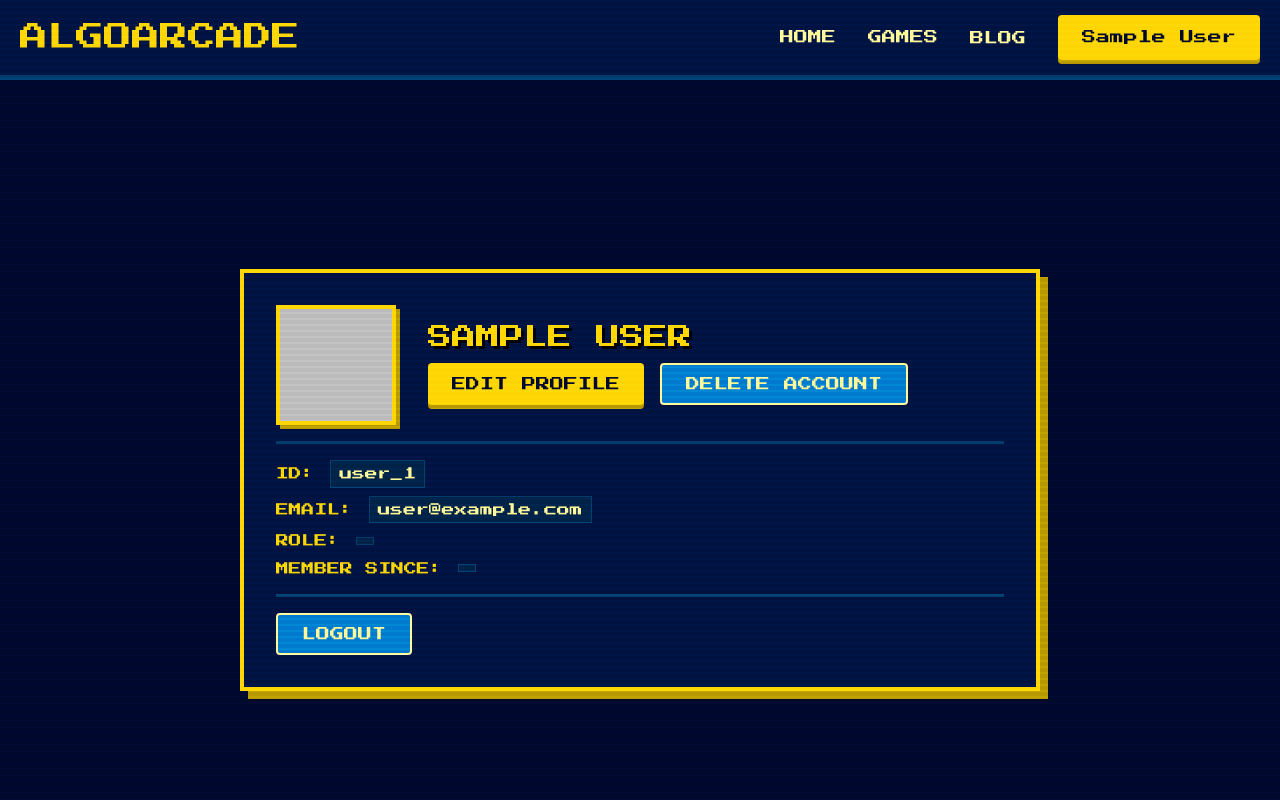
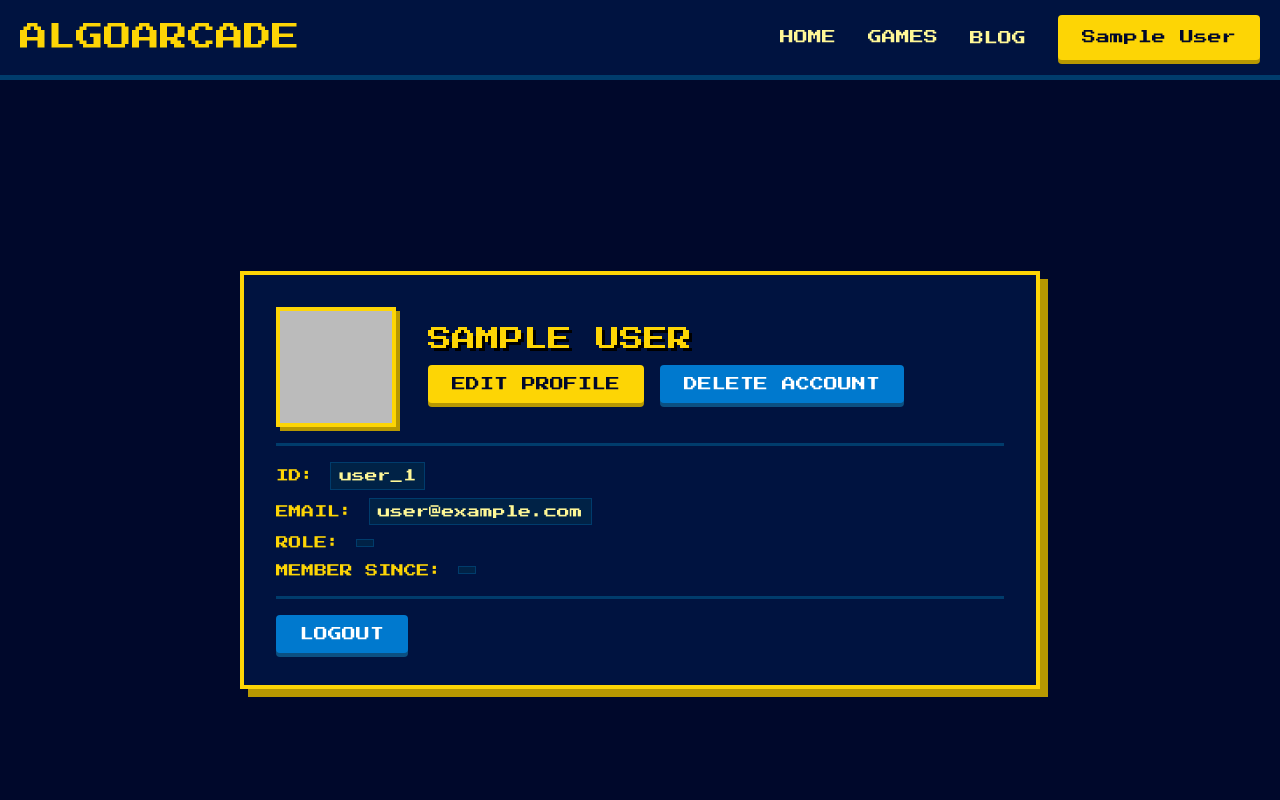
Before and after one commit to TeachingHub/algoarcade, a React app in the folder frontend/: page /profile in a window 1280 px wide. Shown: the top 800 px of the page. Built offline with nearby package versions, Linux system fonts and the light colour scheme; no server answers; the database is empty; sample sign-in values are in the browser's storage; the HTML template or start-up script is replaced by a standard one.

Commit message:
style: Refine button styles for secondary and danger variants, introduce new box-shadow variables, and remove global body overlay.

```diff
--- a/frontend/src/styles/components/shared/Button.module.css
+++ b/frontend/src/styles/components/shared/Button.module.css
@@ -21,20 +21,20 @@
 }
 
 .primary:hover {
-  transform: translateY(2px);
-  box-shadow: 0px 2px 0px var(--yellow-box-shadow);
+    transform: translateY(2px);
+    box-shadow: 0px 2px 0px var(--yellow-box-shadow);
 }
 
 .secondary {
     background-color: var(--secondary);
-    color: var(--secondary-foreground);
-    border: 2px solid var(--secondary-foreground);
+    color: var(--white);
+    box-shadow: 0px 4px 0px var(--secondary-box-shadow);
 }
 
 .secondary:hover {
     transform: translateY(2px);
-    border: 2px solid transparent;
-    color: var(--accent-foreground);
+    box-shadow: 0px 2px 0px var(--secondary-box-shadow);
+    color: var(--white);
 }
 
 .tertiary {
@@ -62,18 +62,14 @@
 }
 
 .danger {
-    background-color: transparent;
-    color: var(--destructive);
-    border: 2px solid var(--destructive);
-    font-weight: bold;
-    transition: all 0.2s ease;
+    background-color: var(--destructive);
+    color: var(--white);
+    box-shadow: 0px 4px 0px var(--destructive-box-shadow);
 }
 
 .danger:hover {
-    background-color: var(--destructive);
-    color: var(--white);
-    transform: translateY(-2px);
-    box-shadow: 0 4px 12px rgba(var(--destructive), 0.3);
+    transform: translateY(2px);
+    box-shadow: 0px 2px 0px var(--destructive-box-shadow);
 }
 
 .fullWidth {
--- a/frontend/src/styles/global.css
+++ b/frontend/src/styles/global.css
@@ -40,12 +40,15 @@
   /* Destructive red */
   --destructive: #d40924;
   --destructive-foreground: #fff897;
+  --destructive-box-shadow: #b51d1d66;
 
   /* Borders and inputs */
   --border: #003c6c;
   --input: #002246;
   --ring: #fdd505;
   --yellow-box-shadow: #b79801;
+  --secondary-box-shadow: #0b5082;
+  --destructive-box-shadow: #b51d1d66;
 
   /* Chart colors - vibrant arcade palette */
   --chart-1: #fdd505; /* yellow */
@@ -115,22 +118,6 @@ body {
   -moz-osx-font-smoothing: grayscale;
 }
 
-body::after {
-  content: '';
-  position: fixed;
-  inset: 0;
-  pointer-events: none;
-  z-index: 999;
-  background-image:
-    repeating-linear-gradient(
-      to bottom,
-      rgba(255,255,255,0.12) 0px,
-      rgba(255,255,255,0.12) 2px,
-      transparent 2px,
-      transparent 6px
-    );
-  mix-blend-mode: overlay;
-}
 
 
 h1, h2, h3, h4, h5, h6 {
```
